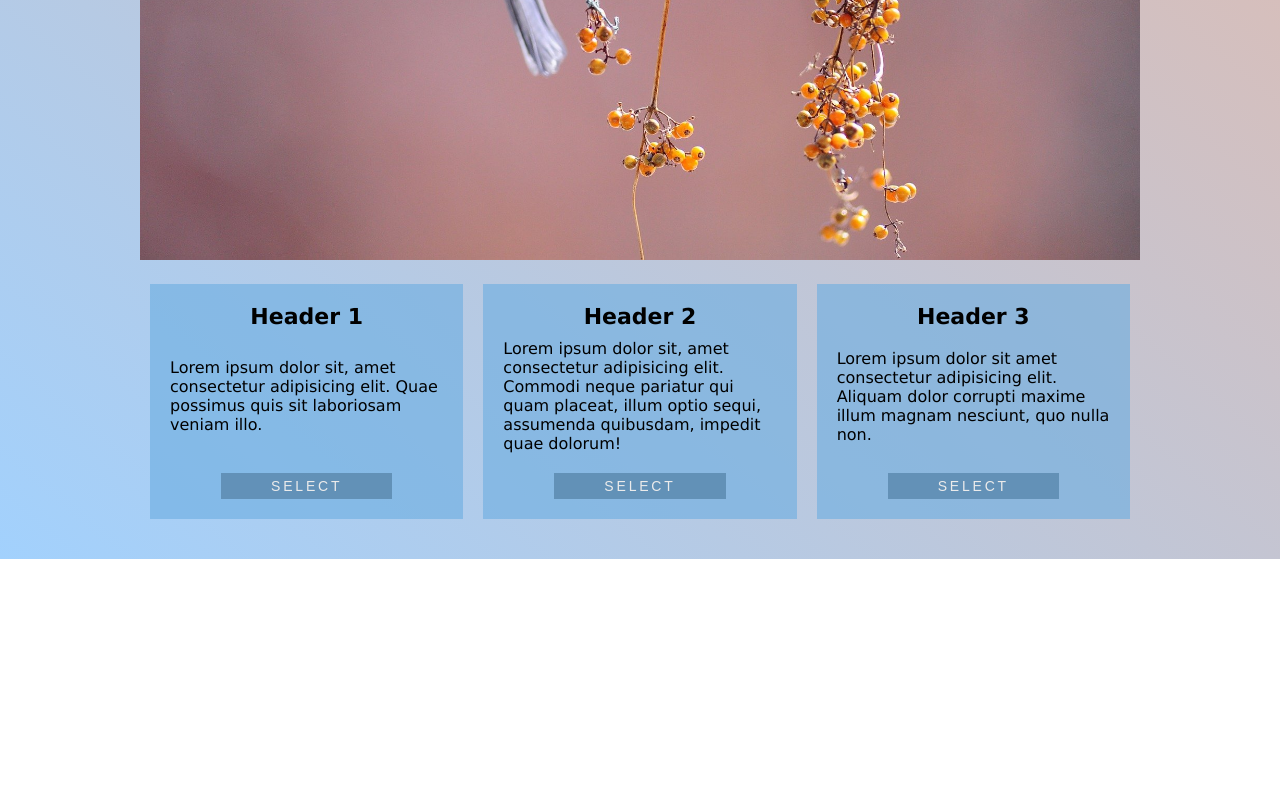
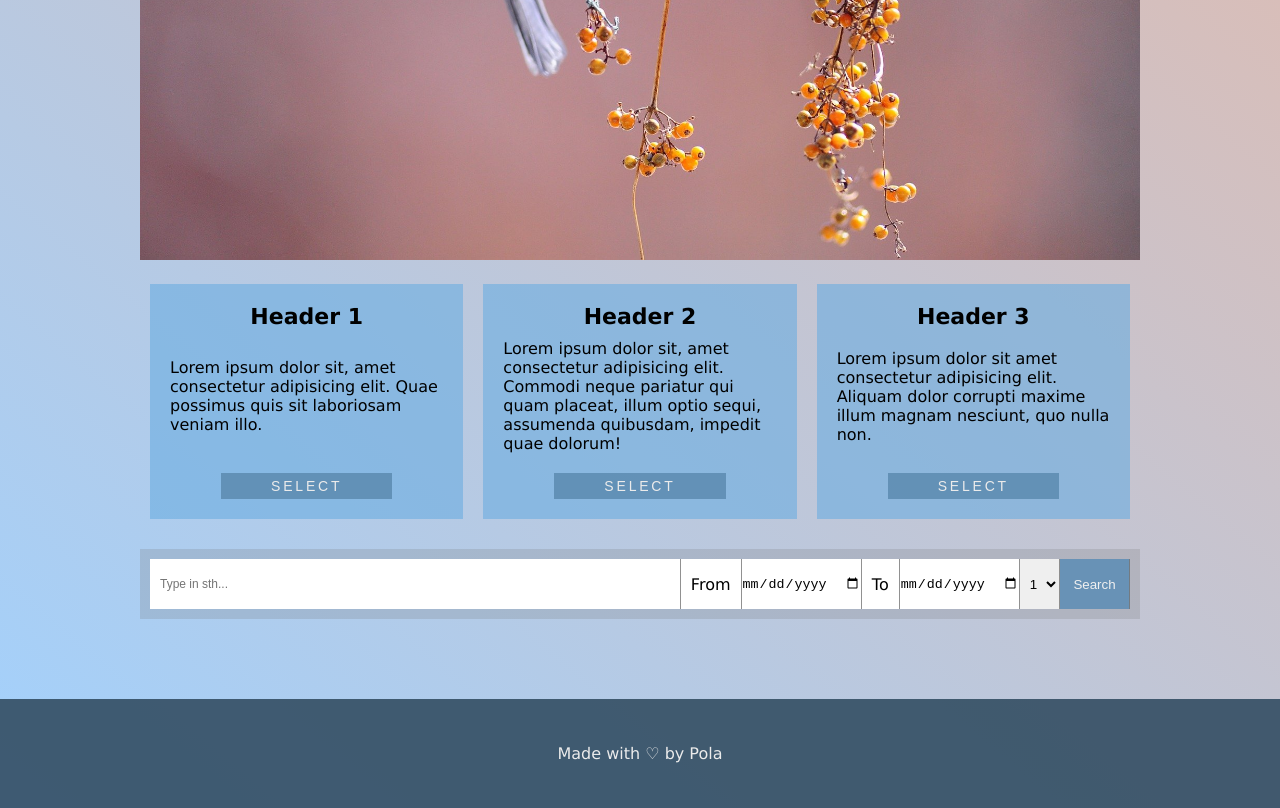
Before and after one commit to poluna/succulent-garden, a website: page BirdyBird/index.html in a window 1280 px wide. Shown: the part 592-1400 px from the top of the page. Before the commit the page ends 1151 px from the top, so only its background shows below. Drawn offline with Linux system fonts and the light colour scheme; a web font is replaced by a local one.

Commit message:
Some practice

```diff
--- a/BirdyBird/index.html
+++ b/BirdyBird/index.html
@@ -72,6 +72,26 @@
           <button>Select</button>
         </div>
       </div>
+      <form action="" class="flex-form">
+        <input type="search" placeholder="Type in sth..." />
+
+        <label for="from">From</label>
+        <input type="date" name="from" />
+
+        <label for="to">To</label>
+        <input type="date" name="to" />
+
+        <select name="" id="">
+          <option value="1">1</option>
+          <option value="2">2</option>
+          <option value="3">3</option>
+          <option value="4">4</option>
+          <option value="5">5</option>
+        </select>
+
+        <input type="submit" value="Search" />
+      </form>
     </div>
+    <footer>Made with ♡ by Pola</footer>
   </body>
 </html>
--- a/BirdyBird/style.css
+++ b/BirdyBird/style.css
@@ -115,3 +115,64 @@ a:hover {
   letter-spacing: 0.2em;
   text-transform: uppercase;
 }
+
+.choice button:hover {
+  background-color: rgb(95, 128, 155);
+}
+
+.flex-form {
+  display: flex;
+  justify-content: center;
+  /* flex-wrap: wrap; */
+  /* align-items: center; */
+  /* width: 100%; */
+  font-size: 16px;
+  border: 10px solid rgba(107, 107, 107, 0.2);
+  /* background-color: white; */
+  /* padding: 10px; */
+  /* height: 40px; */
+  margin-top: 20px;
+}
+
+.flex-form > * {
+  /* border: 1px solid red; */
+  /* margin: 0 3px; */
+  border: none;
+  border-right: 1px solid rgba(117, 117, 117, 0.8);
+  /* padding: 10px 5px; */
+  height: 50px;
+}
+
+input[type="submit"] {
+  flex-basis: 70px;
+  background-color: rgba(95, 141, 179, 0.9);
+  color: rgb(240, 240, 240);
+}
+
+input[type="search"] {
+  /* flex-basis: 300px; */
+  flex: 1 1 300px;
+  padding: 0 10px;
+  font-size: 12px;
+}
+
+.flex-form select {
+  width: 40px;
+  text-align-last: center;
+}
+
+.flex-form label {
+  display: flex;
+  align-items: center;
+  padding: 0 10px;
+  /* margin-right: 10px; */
+  background-color: white;
+}
+
+footer {
+  background-color: rgba(52, 78, 99, 0.9);
+  text-align: center;
+  color: rgb(235, 235, 235);
+  padding: 45px;
+  margin-top: 50px;
+}
```
